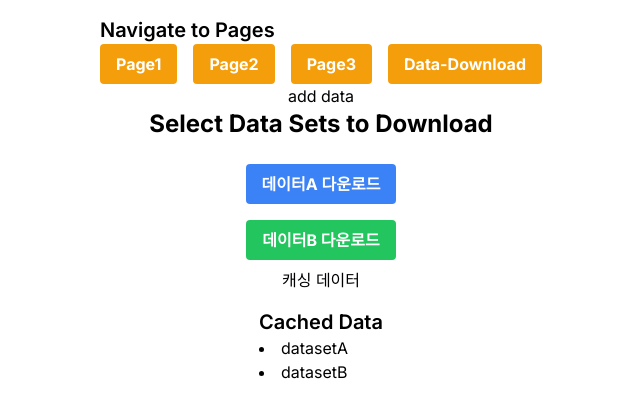
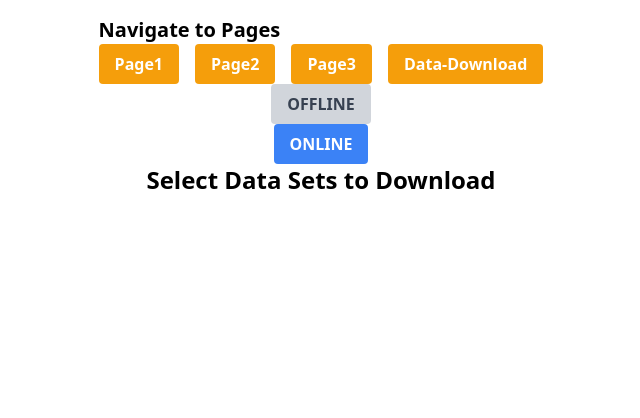
Before and after one commit to ben031/next-pwa, a Next.js app: page / in a window 1280 px wide. Shown: the top 418 px of the page, without its empty margins (319-959 px from the left). Built offline with nearby package versions, Linux system fonts and the light colour scheme.

Commit message:
feat: manual offline 기능

```diff
--- a/src/app/layout.tsx
+++ b/src/app/layout.tsx
@@ -1,6 +1,7 @@
 import type { Metadata, Viewport } from 'next';
 import { Inter } from 'next/font/google';
 import './globals.css';
+import ReduxProvider from './providers/ReduxProvider';
 
 const inter = Inter({ subsets: ['latin'] });
 
@@ -55,7 +56,9 @@ export default function RootLayout({
 }>) {
   return (
     <html lang="en">
-      <body className={inter.className}>{children}</body>
+      <body>
+        <ReduxProvider>{children}</ReduxProvider>
+      </body>
     </html>
   );
 }
--- a/src/app/page.tsx
+++ b/src/app/page.tsx
@@ -1,62 +1,67 @@
 'use client';
 
 import Link from 'next/link';
-import { useEffect, useState } from 'react';
-import { cacheData, getCachedData } from '@/utils/cache';
-import { addData, openDB } from '@/utils/db';
-import { getAllCachedData, saveData } from '@/utils/indexedDB';
-
-interface Dataset {
-  name: string;
-  data: any;
-}
+import { useEffect } from 'react';
+import { useDispatch, useSelector } from 'react-redux';
+import { setManualStatus } from '@/stores/networkSlice';
+import { RootState } from '@/stores/store';
 
 export default function Home() {
-  const [datasets, setDatasets] = useState<Dataset[]>([]);
-  const [isOnline, setIsOnline] = useState<boolean>(true);
+  const dispatch = useDispatch();
+  const manualStatus = useSelector(
+    (state: RootState) => state.network.manualStatus
+  );
 
   useEffect(() => {
-    // 네트워크 상태 감지
-    const handleOnline = () => setIsOnline(true);
-    const handleOffline = () => setIsOnline(false);
+    const handleServiceWorkerMessage = (event: MessageEvent) => {
+      if (event.data) {
+        switch (event.data.type) {
+          case 'MANUAL_STATUS_UPDATED':
+            dispatch(
+              setManualStatus(
+                (event.data.payload as boolean) ? 'offline' : 'online'
+              )
+            );
+            break;
+          default:
+            break;
+        }
+      }
+    };
+    const offlineEventListener = () => {
+      navigator.serviceWorker.controller?.postMessage({ payload: 'offline' });
+    };
 
-    window.addEventListener('online', handleOnline);
-    window.addEventListener('offline', handleOffline);
+    window.addEventListener('offline', offlineEventListener);
+    navigator.serviceWorker.addEventListener(
+      'message',
+      handleServiceWorkerMessage
+    );
 
     return () => {
-      window.removeEventListener('online', handleOnline);
-      window.removeEventListener('offline', handleOffline);
+      navigator.serviceWorker.removeEventListener(
+        'message',
+        handleServiceWorkerMessage
+      );
+      window.removeEventListener('offline', offlineEventListener);
     };
-  }, []);
+  }, [dispatch]);
 
-  useEffect(() => {
-    if (isOnline) {
-      // 온라인 상태에서 모든 데이터 로드
-      fetchAllData();
+  const getButtonClass = (status: string) => {
+    const baseClass = 'px-4 py-2 rounded font-semibold ';
+    if (manualStatus === status) {
+      return `${baseClass} bg-blue-500 text-white`;
     } else {
-      // 오프라인 상태에서 캐싱된 데이터 로드
-      loadCachedData();
+      return `${baseClass} bg-gray-300 text-gray-700 hover:bg-gray-400`;
     }
-  }, [isOnline]);
-
-  const fetchAllData = async () => {
-    const response = await fetch('/api/all-data');
-    const data = await response.json();
-    setDatasets(data);
   };
 
-  const loadCachedData = async () => {
-    const data = await getAllCachedData();
-    setDatasets(data.map((d) => ({ name: d.name, data: d.data })));
-  };
-
-  const downloadData = async (datasetName: string) => {
-    const response = await fetch(`/api/data/${datasetName}`);
-    const data = await response.json();
-    await saveData({ name: datasetName, data });
-    alert(`${datasetName} has been downloaded and cached.`);
-    if (!isOnline) {
-      loadCachedData(); // 오프라인 상태라면 캐싱된 데이터 다시 로드
+  const handleManualStatusChange = (status: 'online' | 'offline') => {
+    if (navigator.serviceWorker.controller) {
+      navigator.serviceWorker.controller.postMessage({
+        type: 'SET_MANUAL_STATUS',
+        payload: status,
+      });
     }
   };
 
@@ -92,17 +97,16 @@ export default function Home() {
         </div>
       </div>
       <button
-        onClick={async () => {
-          const db = await openDB();
-          console.log(db);
-          await addData(db, 'myObjectStore', {
-            id: 'dataA',
-            name: 'namve',
-            age: 12,
-          });
-        }}
+        className={getButtonClass('offline')}
+        onClick={() => handleManualStatusChange('offline')}
       >
-        add data
+        OFFLINE
+      </button>
+      <button
+        className={getButtonClass('online')}
+        onClick={() => handleManualStatusChange('online')}
+      >
+        ONLINE
       </button>
       <h1 className="text-2xl font-bold mb-4">Select Data Sets to Download</h1>
       {/* {dataSets.map((data) => (
@@ -118,25 +122,6 @@ export default function Home() {
           </label>
         </div>
       ))} */}
-      <button
-        onClick={() => downloadData('datasetA')}
-        className="bg-blue-500 hover:bg-blue-700 text-white font-bold py-2 px-4 rounded m-2"
-      >
-        데이터A 다운로드
-      </button>
-      <button
-        onClick={() => downloadData('datasetB')}
-        className="bg-green-500 hover:bg-green-700 text-white font-bold py-2 px-4 rounded m-2"
-      >
-        데이터B 다운로드
-      </button>
-      <button onClick={loadCachedData}>캐싱 데이터</button>
-      <div className="mt-4">
-        <h2 className="text-xl font-semibold">Cached Data</h2>
-        {datasets.map((dataset, index) => (
-          <li key={index}>{dataset.name}</li>
-        ))}
-      </div>
     </main>
   );
 }
--- /dev/null
+++ b/src/app/providers/ReduxProvider.tsx
@@ -0,0 +1,19 @@
+'use client';
+import React from 'react';
+import { Provider } from 'react-redux';
+import { PersistGate } from 'redux-persist/integration/react';
+import { persistor, store } from '@/stores/store';
+
+export default function ReduxProvider({
+  children,
+}: {
+  children: React.ReactNode;
+}) {
+  return (
+    <Provider store={store}>
+      <PersistGate loading={null} persistor={persistor}>
+        {children}
+      </PersistGate>
+    </Provider>
+  );
+}
--- a/src/app/test3/page.tsx
+++ b/src/app/test3/page.tsx
@@ -10,7 +10,6 @@ const Test3 = () => {
     if (navigator.onLine) {
       setIsAuth(true);
     } else {
-      console.log('offLine');
       const fetchData = async () => {
         try {
           const db = await openDB();
--- /dev/null
+++ b/src/stores/networkSlice.ts
@@ -0,0 +1,22 @@
+import { createSlice, PayloadAction } from '@reduxjs/toolkit';
+
+interface NetworkState {
+  manualStatus: 'online' | 'offline';
+}
+
+const initialState: NetworkState = {
+  manualStatus: 'online',
+};
+
+const networkSlice = createSlice({
+  name: 'network',
+  initialState,
+  reducers: {
+    setManualStatus(state, action: PayloadAction<'online' | 'offline'>) {
+      state.manualStatus = action.payload;
+    },
+  },
+});
+
+export const { setManualStatus } = networkSlice.actions;
+export default networkSlice.reducer;
--- /dev/null
+++ b/src/stores/store.ts
@@ -0,0 +1,67 @@
+// src/store/store.ts
+
+import { configureStore, combineReducers } from '@reduxjs/toolkit';
+import {
+  persistStore,
+  persistReducer,
+  FLUSH,
+  REHYDRATE,
+  PAUSE,
+  PERSIST,
+  PURGE,
+  REGISTER,
+  Persistor,
+} from 'redux-persist';
+import createWebStorage from 'redux-persist/lib/storage/createWebStorage';
+import networkReducer from './networkSlice';
+
+// RootState 정의
+const rootReducer = combineReducers({
+  network: networkReducer,
+});
+
+const createNoopStorage = () => {
+  return {
+    getItem(_key: any) {
+      return Promise.resolve(null);
+    },
+    setItem(_key: any, value: any) {
+      return Promise.resolve(value);
+    },
+    removeItem(_key: any) {
+      return Promise.resolve();
+    },
+  };
+};
+
+const storage =
+  typeof window === 'undefined'
+    ? createNoopStorage()
+    : createWebStorage('local');
+
+const persistConfig = {
+  key: 'root',
+  storage,
+};
+
+const persistedReducer = persistReducer<RootState>(persistConfig, rootReducer);
+
+const store = configureStore({
+  reducer: persistedReducer,
+  middleware: (getDefaultMiddleware) =>
+    getDefaultMiddleware({
+      serializableCheck: {
+        ignoredActions: [FLUSH, REHYDRATE, PAUSE, PERSIST, PURGE, REGISTER],
+      },
+    }),
+});
+
+let persistor: Persistor;
+if (typeof window !== 'undefined') {
+  persistor = persistStore(store);
+}
+
+export { store, persistor };
+
+export type RootState = ReturnType<typeof rootReducer>;
+export type AppDispatch = typeof store.dispatch;
```
Also changed, not shown: package.json (+6 -1 lines), src/worker/sw.ts (+78 -0 lines), 1 other file (tests, documents, lock files or other folders).
